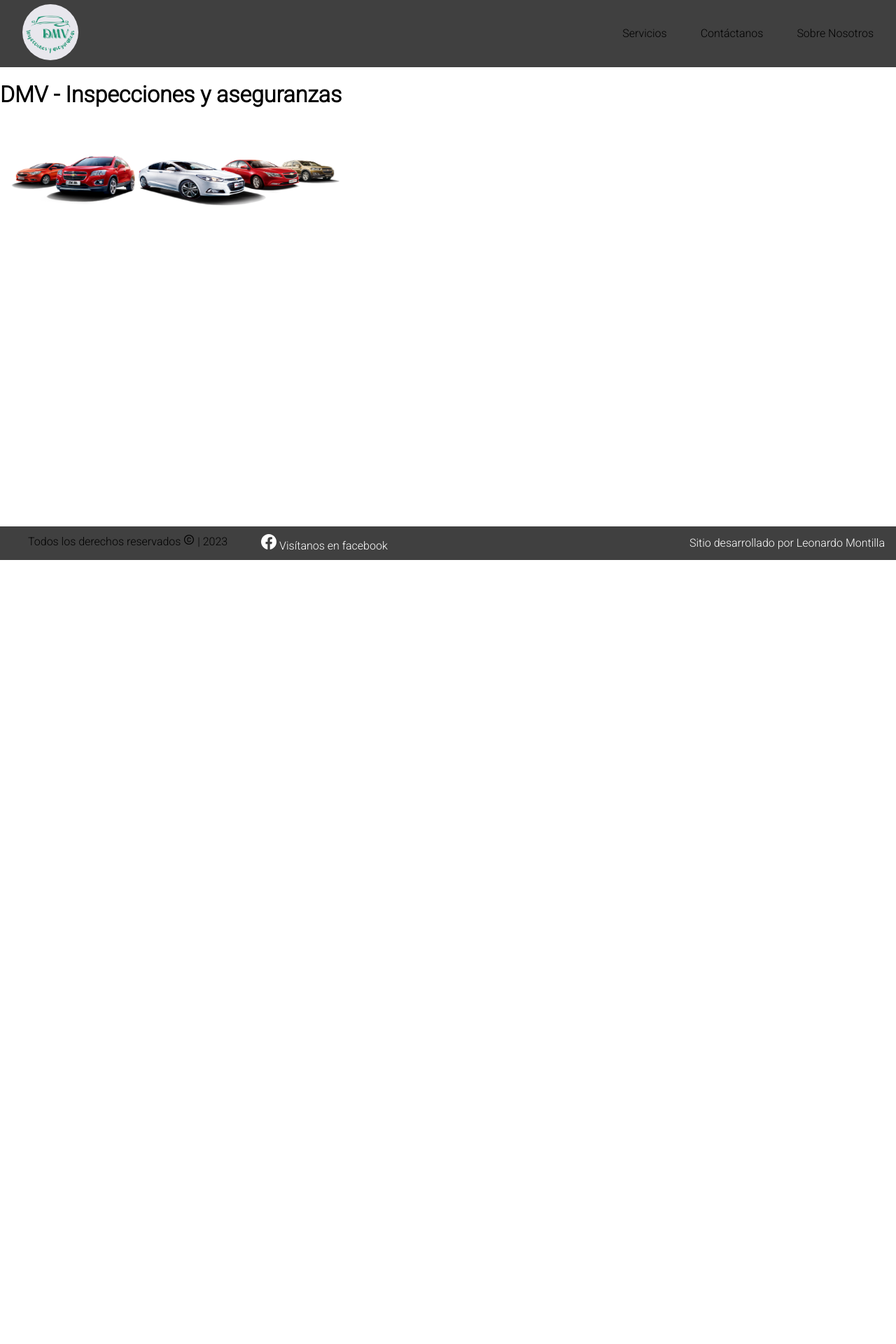
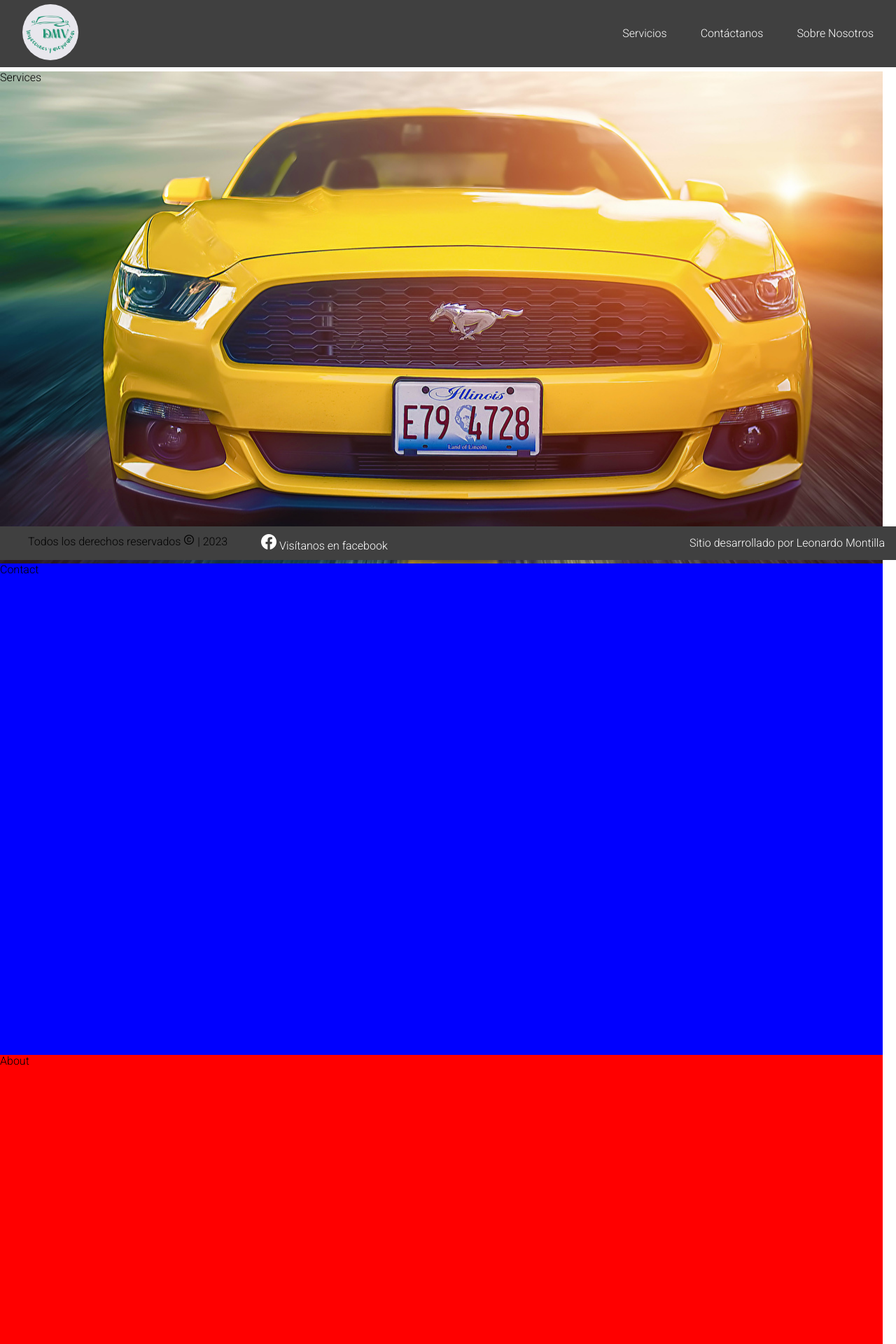
Before and after one commit to LeonardoMontilla74/dmv, a Next.js app: page / in a window 1280 px wide. Shown: the top 1920 px of the page at 70% size. Before the commit the page ends 800 px from the top, so only its background shows below. Built offline with nearby package versions, Linux system fonts and the light colour scheme.

Commit message:
sections

```diff
--- a/app/globals.css
+++ b/app/globals.css
@@ -1,48 +1,37 @@
-/* Document
- * ========================================================================== */
-
-/**
- * 1. Correct the line height in all browsers.
- * 2. Prevent adjustments of font size after orientation changes in
- *    IE on Windows Phone and in iOS.
- */
-
 html
 {
   line-height: 1.15;
-  /* 1 */
   -ms-text-size-adjust: 100%;
-  /* 2 */
   -webkit-text-size-adjust: 100%;
-  /* 2 */
+    scroll-behavior: smooth;
 }
 
+#services
+{
+  background-image: url('/assets/mustang.jpg');
+}
+
+#contact
+{
+  background-color: blue;
+}
+
+#about
+{
+  background-color: red;
+}
 body
 {
   margin: 0;
+  margin-top: 6.4rem;
   padding: 0;
 }
-
-/* Sections
- * ========================================================================== */
-
-/**
- * Correct the font size and margin on `h1` elements within `section` and
- * `article` contexts in Chrome, Edge, Firefox, and Safari.
- */
 
 h1
 {
   font-size: 2em;
   margin: 0.67em 0;
 }
-
-/* Grouping content
- * ========================================================================== */
-
-/**
- * Remove the margin on nested lists in Chrome, Edge, IE, and Safari.
- */
 li
 {
   list-style: none;
@@ -56,10 +45,6 @@ ul dl
 {
   margin: 0;
 }
-
-/**
- * Remove the margin on nested lists in Edge 18- and IE.
- */
 
 ol ol,
 ol ul,
--- a/app/page.tsx
+++ b/app/page.tsx
@@ -1,19 +1,16 @@
-import Image from 'next/image';
-import Cars from '@/assets/cars.png';
 import Navbar from '@/components/Navbar';
 import Footer from '@/components/Footer';
+import Services from '@/components/Services';
+import Contact from '@/components/Contact';
+import About from '@/components/About';
 
 export default function HomePage() {
   return (
     <main>
       <Navbar />
-      <h1>DMV - Inspecciones y aseguranzas</h1>
-      <Image
-        src={Cars}
-        alt='Cars'
-        width={500}
-        height={150}
-      />
+      <Services />
+      <Contact />
+      <About />
       <Footer />
     </main>
   );
--- /dev/null
+++ b/components/About.tsx
@@ -0,0 +1,12 @@
+import styles from '@/components/Pages.module.css';
+
+export default function About() {
+  return (
+    <section
+      id="about"
+      className={styles.section}
+    >
+      About
+    </section>
+  );
+}
--- /dev/null
+++ b/components/Contact.tsx
@@ -0,0 +1,12 @@
+import styles from '@/components/Pages.module.css';
+
+export default function Contact() {
+  return (
+    <section
+      id="contact"
+      className={styles.section}
+    >
+      Contact
+    </section>
+  );
+}
--- a/components/Navbar.module.css
+++ b/components/Navbar.module.css
@@ -1,11 +1,14 @@
 .navbar
 {
+  position: fixed;
+    top: 0;
   display: flex;
   justify-content: space-between;
   align-items: center;
   width: 100vw;
   height: 6rem;
   background-color: #404040;
+  margin-bottom: 1rem;
 }
 
 .listItems
@@ -19,7 +22,13 @@
   margin: 2rem;
 }
 
-.listItems li:hover
+.link
+{
+  color: white;
+  text-decoration: none;
+}
+
+.link:hover
 {
   cursor: pointer;
   filter: brightness(0.6);
--- a/components/Navbar.tsx
+++ b/components/Navbar.tsx
@@ -14,13 +14,32 @@ export default function Navbar() {
           alt='logo'
           width={80}
           height={80}
+          priority
           className={styles.logo}
         />
       </Link>
       <ul className={styles.listItems}>
-        <li>Servicios</li>
-        <li>Contáctanos</li>
-        <li>Sobre Nosotros</li>
+        <li>
+          <Link
+            href='#services'
+            className={styles.link}>
+            Servicios
+          </Link>
+        </li>
+        <li>
+          <Link
+            href='#contact'
+            className={styles.link}>
+            Contáctanos
+          </Link>
+        </li>
+        <li>
+          <Link
+            href='#about'
+            className={styles.link}>
+            Sobre Nosotros
+          </Link>
+        </li>
       </ul>
     </nav>
   );
--- /dev/null
+++ b/components/Pages.module.css
@@ -0,0 +1,11 @@
+/* ------------------ GENERAL ---------------- */
+.section
+{
+  width: 98.5vw;
+  height: calc(100vh - 6.1rem);
+  scroll-margin-top: 6rem;
+}
+
+/* ------------------ SERVICES ---------------- */
+/* ------------------ CONTACT ---------------- */
+/* ------------------ ABOUT ---------------- */
--- /dev/null
+++ b/components/Services.tsx
@@ -0,0 +1,12 @@
+import styles from '@/components/Pages.module.css';
+
+export default function Services() {
+  return (
+    <section
+      id="services"
+      className={styles.section}
+    >
+      Services
+    </section>
+  );
+}
```
Also changed, not shown: assets/deportivo.jpg (added), assets/mustang.jpg (added).
